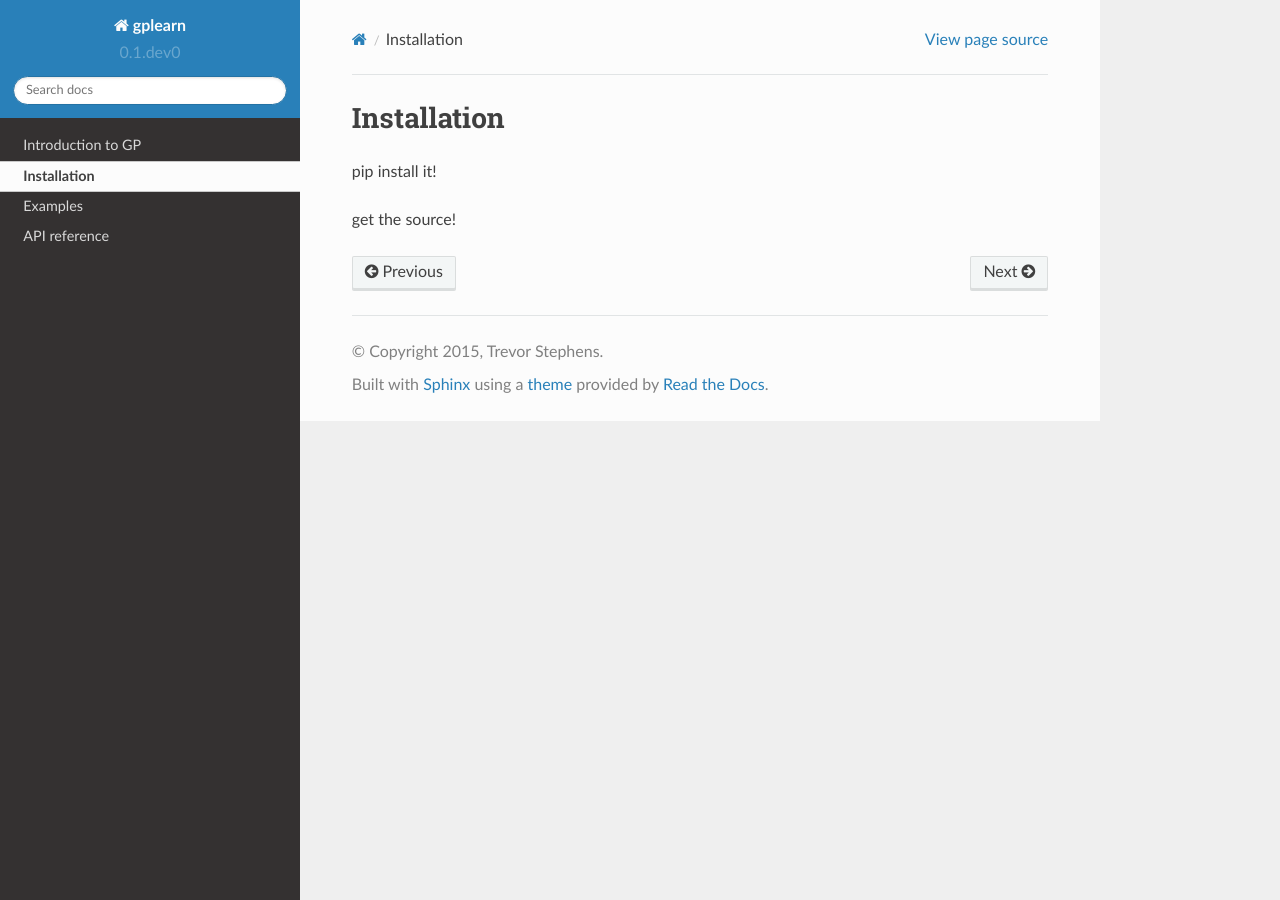
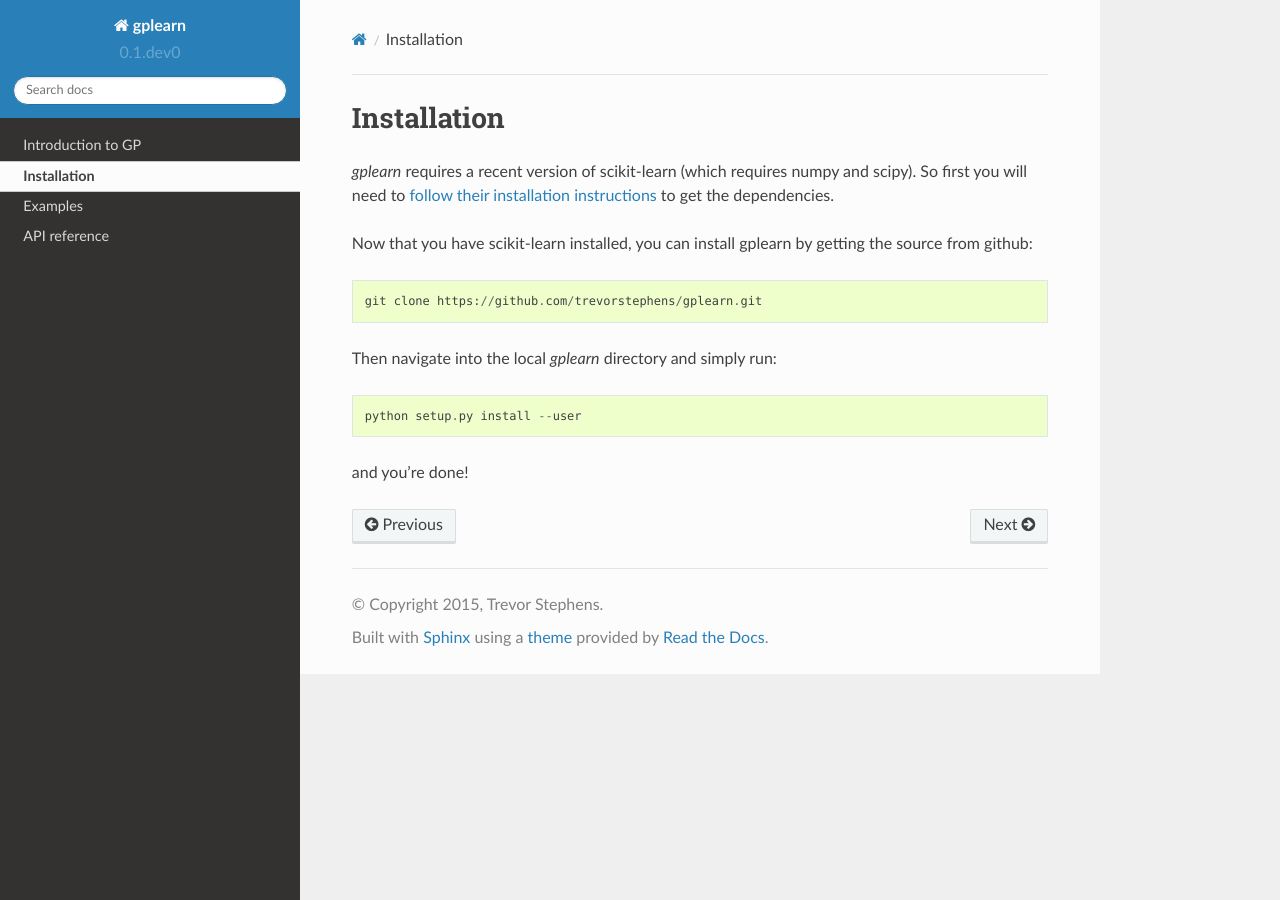
Before and after one commit to trevorstephens/gplearn, a Sphinx documentation site: the page built from doc/installation.rst, in a window 1280 px wide. Built offline with Sphinx 7.4.7 and the Read the Docs theme 2.0.0, drawn with Linux system fonts in a browser that asks for light colours.

Commit message:
initial dev install instructions

```diff
--- a/doc/conf.py
+++ b/doc/conf.py
@@ -120,10 +120,20 @@ html_theme = 'default'
 # on_rtd is whether we are on readthedocs.org
 on_rtd = os.environ.get('READTHEDOCS', None) == 'True'
 
-if not on_rtd:  # only import and set the theme if we're building docs locally
-    import sphinx_rtd_theme
-    html_theme = 'sphinx_rtd_theme'
-    html_theme_path = [sphinx_rtd_theme.get_html_theme_path()]
+# only import and set the theme if we're building docs locally
+if not on_rtd:
+    try:
+        import sphinx_rtd_theme
+        html_theme = 'sphinx_rtd_theme'
+        html_theme_path = [sphinx_rtd_theme.get_html_theme_path()]
+    except:
+        pass
+
+# Hide the "Edit on GitHub" or "View page source" links
+#html_context = {
+#    'display_github': False,
+#    'show_source': False,
+#}
 
 # Theme options are theme-specific and customize the look and feel of a theme
 # further.  For a list of options available for each theme, see the
@@ -184,7 +194,7 @@ html_static_path = ['_static']
 #html_split_index = False
 
 # If true, links to the reST sources are added to the pages.
-#html_show_sourcelink = True
+html_show_sourcelink = False
 
 # If true, "Created using Sphinx" is shown in the HTML footer. Default is True.
 #html_show_sphinx = True
--- a/doc/installation.rst
+++ b/doc/installation.rst
@@ -1,6 +1,14 @@
 Installation
 ============
 
-pip install it!
+`gplearn` requires a recent version of scikit-learn (which requires numpy and scipy). So first you will need to `follow their installation instructions <http://scikit-learn.org/dev/install.html>`_ to get the dependencies.
 
-get the source!
+Now that you have scikit-learn installed, you can install gplearn by getting the source from github::
+
+    git clone https://github.com/trevorstephens/gplearn.git
+
+Then navigate into the local `gplearn` directory and simply run::
+
+    python setup.py install --user
+
+and you're done!
```
